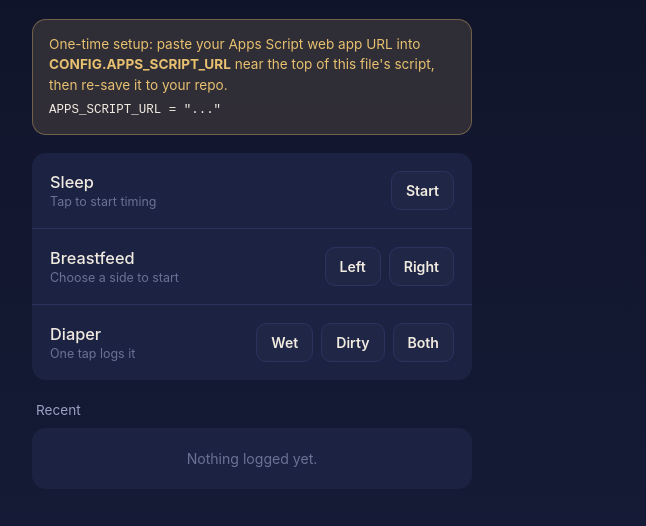
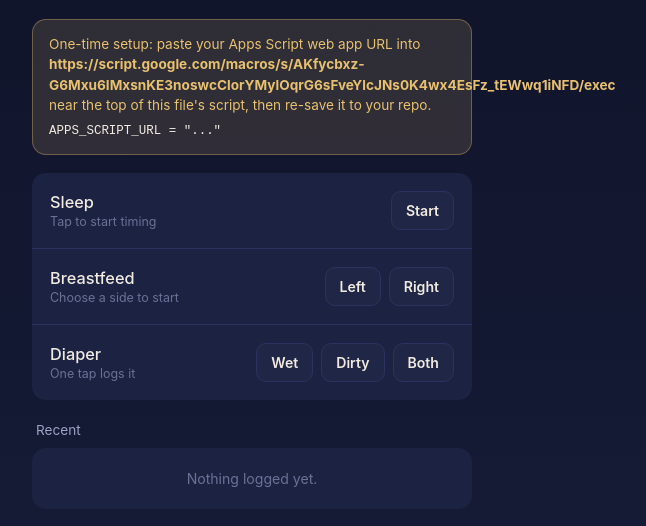
Before and after one commit to alicezheng-ai/baby-is-figureoutable, a plain HTML site: page index.html in a window 1280 px wide. Shown: the part 56-582 px from the top of the page, without its empty margins (388-1034 px from the left). Drawn offline with Linux system fonts and the light colour scheme.

Commit message:
Update Apps Script URL in setup instructions

```diff
--- a/index.html
+++ b/index.html
@@ -230,7 +230,7 @@
   </header>
 
   <div class="setup-banner" id="setupBanner">
-    One-time setup: paste your Apps Script web app URL into <b>CONFIG.APPS_SCRIPT_URL</b> near the top of this file's script, then re-save it to your repo.
+    One-time setup: paste your Apps Script web app URL into <b>https://script.google.com/macros/s/AKfycbxz-G6Mxu6IMxsnKE3noswcClorYMylOqrG6sFveYlcJNs0K4wx4EsFz_tEWwq1iNFD/exec</b> near the top of this file's script, then re-save it to your repo.
     <code id="setupUrl"></code>
   </div>
 
```
